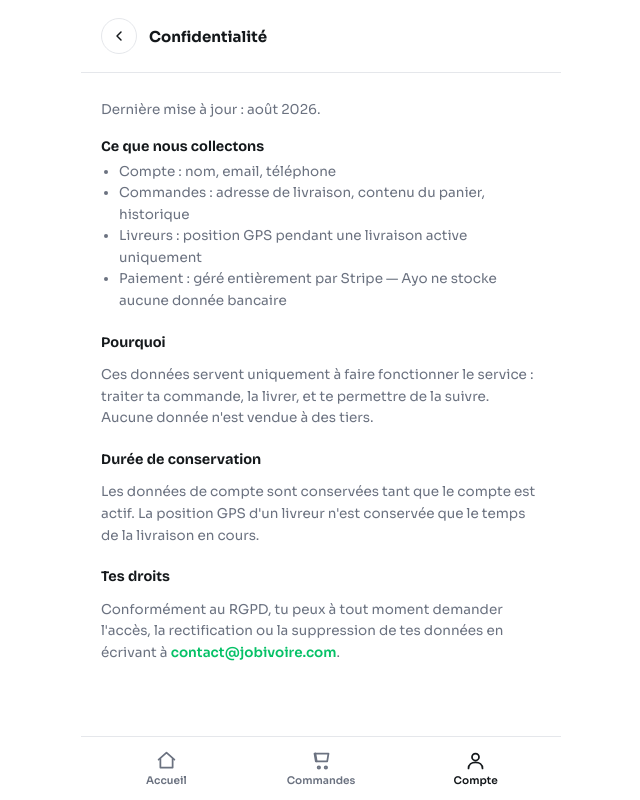
After one commit to rstroii-b/Ayo, a PHP site: page /privacy.html in a window 1280 px wide. The commit adds this page. Shown: the whole page, without its empty margins (319-959 px from the left). Run offline with PHP 8.4, Linux system fonts and the light colour scheme.

Commit message:
Ajoute Panier/Portefeuille/Aide/Confidentialité/À propos au menu Compte
Nouveau menu de navigation dans la page Compte, façon UberEats/
Deliveroo. Le contenu de chaque page est réel (pas de lorem) :
politique de confidentialité reflétant les données effectivement
collectées par l'app, FAQ concrète, portefeuille honnête sur
l'absence de stockage de carte (tout passe par Stripe).

```diff
--- a/web/css/app.css
+++ b/web/css/app.css
@@ -134,6 +134,14 @@ body{
 
 /* ---- Panier ---- */
 .cart-block{background:var(--surface);border:1px solid var(--line);border-radius:18px;padding:4px 16px;margin:0 20px 16px;}
+
+/* ---- Menu de compte (Panier, Wallet, Aide, Confidentialité, À propos...) ---- */
+.menu-list-account{background:var(--surface);border:1px solid var(--line);border-radius:16px;overflow:hidden;margin-bottom:16px;}
+.menu-row{display:flex;align-items:center;gap:12px;padding:14px 16px;text-decoration:none;color:var(--ink);border-bottom:1px solid var(--line);font-size:14px;font-weight:600;background:none;width:100%;border-left:none;border-right:none;border-top:none;font-family:inherit;cursor:pointer;text-align:left;}
+.menu-row:last-child{border-bottom:none;}
+.menu-row .micon{color:var(--ink-dim);flex-shrink:0;display:flex;}
+.menu-row .chev{margin-left:auto;color:var(--ink-dim);flex-shrink:0;}
+.menu-row .rowbadge{margin-left:auto;background:var(--surface-alt);color:var(--ink-dim);font-size:11px;font-weight:700;padding:2px 8px;border-radius:99px;}
 .cart-line{display:flex;gap:12px;padding:14px 0;border-bottom:1px solid var(--line);}
 .cart-line:last-child{border-bottom:none;}
 .qty{display:flex;align-items:center;gap:9px;border:1px solid var(--line);border-radius:10px;padding:5px 9px;height:fit-content;}
--- /dev/null
+++ b/web/privacy.html
@@ -0,0 +1,68 @@
+<!doctype html>
+<html lang="fr">
+<head>
+<meta charset="utf-8">
+<meta name="viewport" content="width=device-width, initial-scale=1">
+<title>Confidentialité — Ayo</title>
+<link rel="stylesheet" href="https://fonts.googleapis.com/css2?family=Bricolage+Grotesque:wght@700;800&family=Sora:wght@400;500;600;700&family=IBM+Plex+Mono:wght@500;600&display=swap">
+<link rel="stylesheet" href="./css/app.css">
+<style>
+  .sec{margin-bottom:22px;}
+  .sec h2{font-family:'Bricolage Grotesque',sans-serif;font-size:14.5px;font-weight:700;margin:0 0 6px;}
+  .sec p,.sec li{font-size:13.5px;color:var(--ink-dim);line-height:1.6;}
+  .sec ul{margin:0;padding-left:18px;}
+</style>
+</head>
+<body>
+  <div class="topbar" style="border-bottom:1px solid var(--line);">
+    <a class="back-btn" href="/account.html" aria-label="Retour">
+      <svg width="16" height="16" viewBox="0 0 24 24" fill="none" stroke="currentColor" stroke-width="2.2" stroke-linecap="round" stroke-linejoin="round"><path d="M15 18l-6-6 6-6"/></svg>
+    </a>
+    <div class="htitle">Confidentialité</div>
+  </div>
+
+  <main class="content with-nav" style="padding-bottom:40px;">
+    <p class="state-msg" style="margin-bottom:20px;">Dernière mise à jour : août 2026.</p>
+
+    <div class="sec">
+      <h2>Ce que nous collectons</h2>
+      <ul>
+        <li>Compte : nom, email, téléphone</li>
+        <li>Commandes : adresse de livraison, contenu du panier, historique</li>
+        <li>Livreurs : position GPS pendant une livraison active uniquement</li>
+        <li>Paiement : géré entièrement par Stripe — Ayo ne stocke aucune donnée bancaire</li>
+      </ul>
+    </div>
+
+    <div class="sec">
+      <h2>Pourquoi</h2>
+      <p>Ces données servent uniquement à faire fonctionner le service : traiter ta commande, la livrer, et te permettre de la suivre. Aucune donnée n'est vendue à des tiers.</p>
+    </div>
+
+    <div class="sec">
+      <h2>Durée de conservation</h2>
+      <p>Les données de compte sont conservées tant que le compte est actif. La position GPS d'un livreur n'est conservée que le temps de la livraison en cours.</p>
+    </div>
+
+    <div class="sec">
+      <h2>Tes droits</h2>
+      <p>Conformément au RGPD, tu peux à tout moment demander l'accès, la rectification ou la suppression de tes données en écrivant à <a class="link" href="mailto:contact@jobivoire.com">contact@jobivoire.com</a>.</p>
+    </div>
+  </main>
+
+  <nav class="bottomnav">
+    <a href="/index.html">
+      <svg width="21" height="21" viewBox="0 0 24 24" fill="none" stroke="currentColor" stroke-width="2" stroke-linecap="round" stroke-linejoin="round"><path d="M3 11l9-8 9 8"/><path d="M5 10v10h14V10"/></svg>
+      Accueil
+    </a>
+    <a href="/orders.html">
+      <svg width="21" height="21" viewBox="0 0 24 24" fill="none" stroke="currentColor" stroke-width="2" stroke-linecap="round" stroke-linejoin="round"><path d="M4 4h16l-1.5 9h-13z"/><path d="M6.5 13L5 4"/><circle cx="9" cy="20" r="1.4"/><circle cx="17" cy="20" r="1.4"/></svg>
+      Commandes
+    </a>
+    <a href="/account.html" class="active">
+      <svg width="21" height="21" viewBox="0 0 24 24" fill="none" stroke="currentColor" stroke-width="2" stroke-linecap="round" stroke-linejoin="round"><circle cx="12" cy="8" r="4"/><path d="M4 21c0-4.4 3.6-7 8-7s8 2.6 8 7"/></svg>
+      Compte
+    </a>
+  </nav>
+</body>
+</html>
```
Also changed, not shown: web/about.html (added, +47 -0 lines), web/help.html (added, +61 -0 lines), web/js/pages/account.js (+46 -0 lines), web/wallet.html (added, +47 -0 lines).
